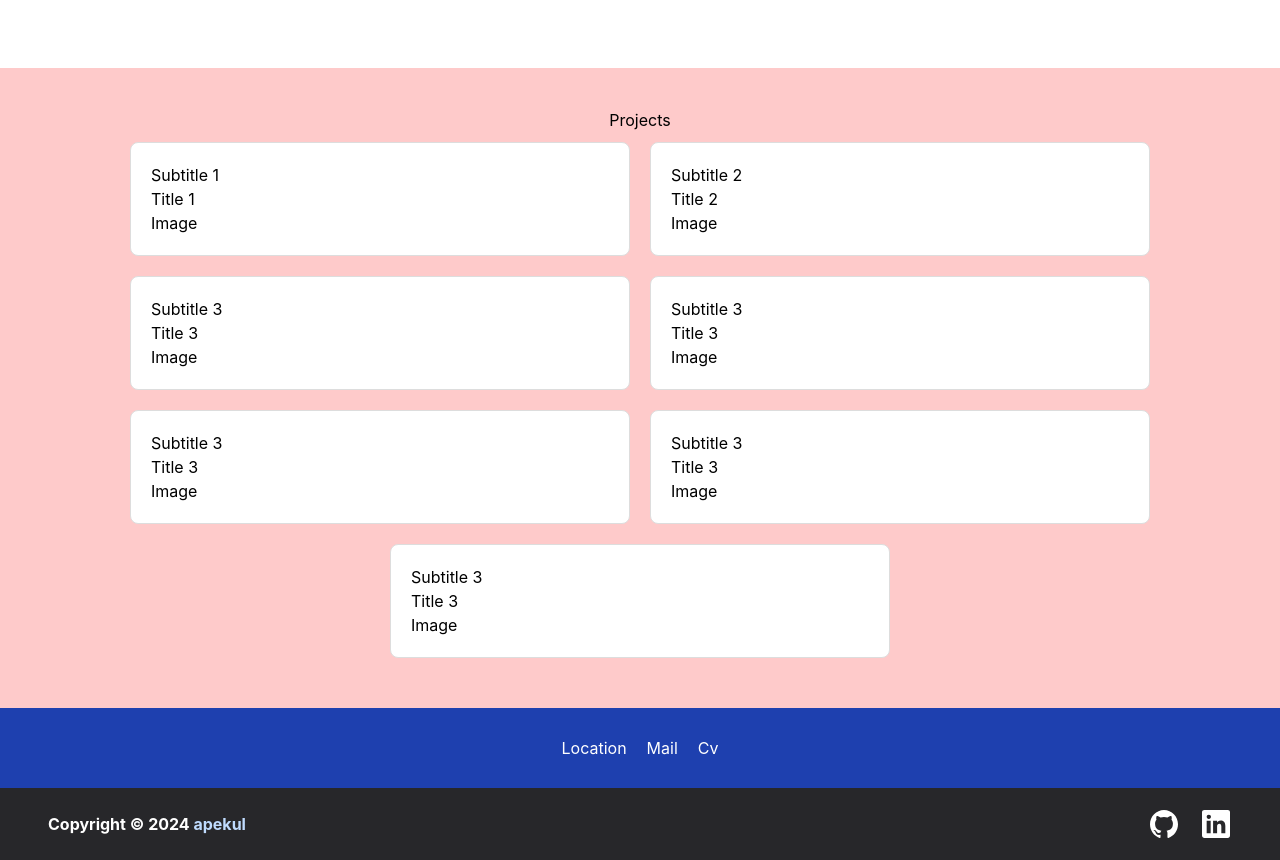
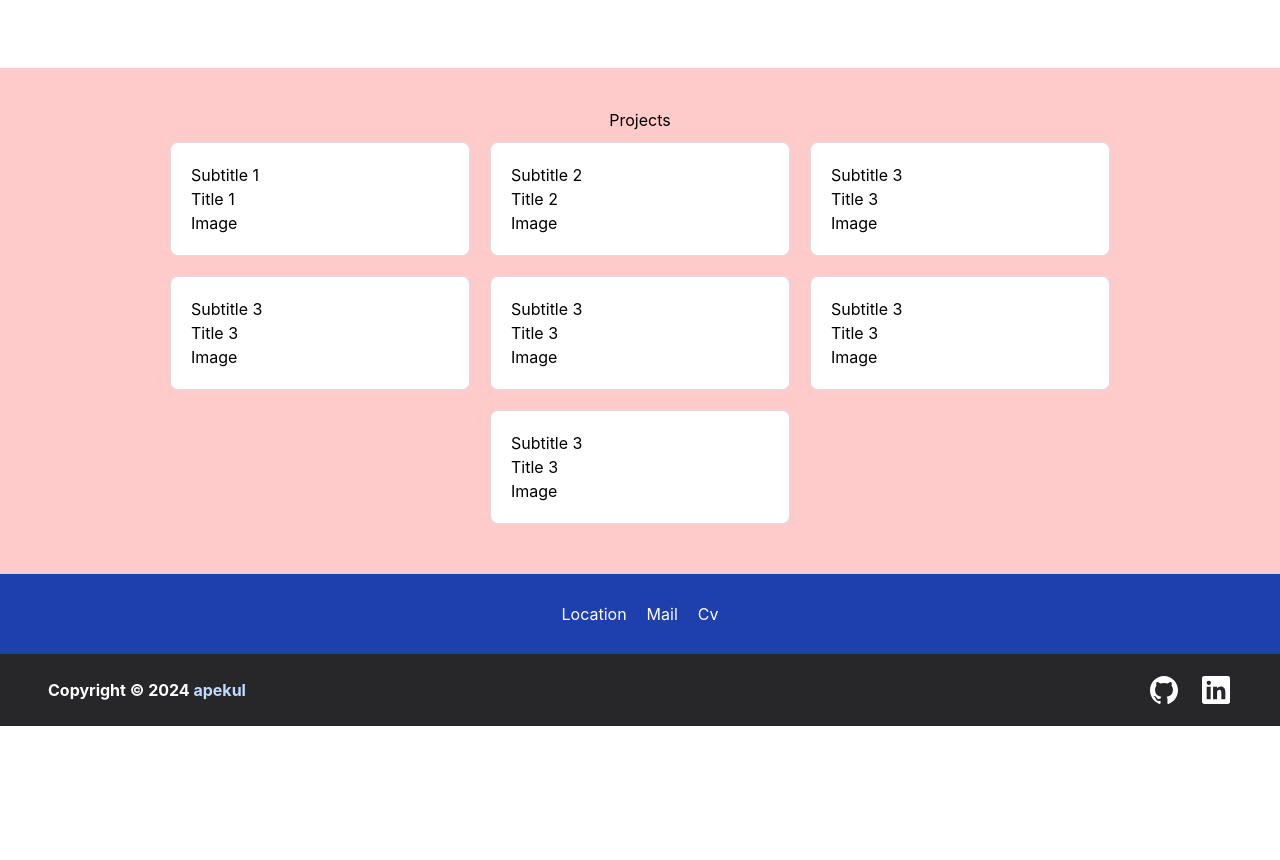
Before and after one commit to apekul/portfolioV2, a React (Create React App) app: page / in a window 1280 px wide. Shown: the part 1260-2120 px from the top of the page. After the commit the page ends 1986 px from the top, so only its background shows below. Built offline with nearby package versions, Linux system fonts and the light colour scheme.

Commit message:
projects component style changes

```diff
--- a/package.json
+++ b/package.json
@@ -6,6 +6,7 @@
     "@testing-library/jest-dom": "^5.14.1",
     "@testing-library/react": "^13.0.0",
     "@testing-library/user-event": "^13.2.1",
+    "@tsparticles/react": "^3.0.0",
     "framer-motion": "^11.2.4",
     "react": "^18.3.1",
     "react-dom": "^18.3.1",
--- a/src/App.js
+++ b/src/App.js
@@ -3,7 +3,7 @@ import Navbar from "./Components/Navbar";
 import Footer from "./Components/Footer";
 import Hero from "./Components/Hero";
 import About from "./Components/About";
-import Projects from "./Components/Projects";
+import Projects from "./Components/Projects/Projects";
 
 function App() {
   return (
--- a/src/Components/Projects.css
+++ b/src/Components/Projects/Projects.css
@@ -12,6 +12,8 @@
   flex-wrap: wrap;
   align-items: center;
   justify-content: center;
+  width: 100%;
+  max-width: 1200px;
 }
 
 .item {
@@ -21,7 +23,7 @@
   padding: 20px;
   margin: 10px;
   cursor: pointer;
-  width: 500px;
+  width: 300px;
 }
 
 .expanded-item {
```
Also changed, not shown: src/Components/Projects/Projects.js (renamed from src/Components/Projects.js), 2 other files (tests, documents, lock files or other folders).
